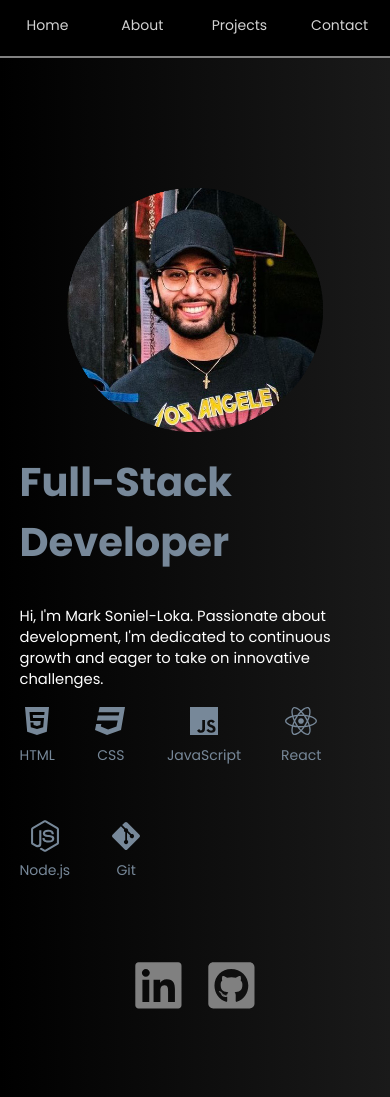
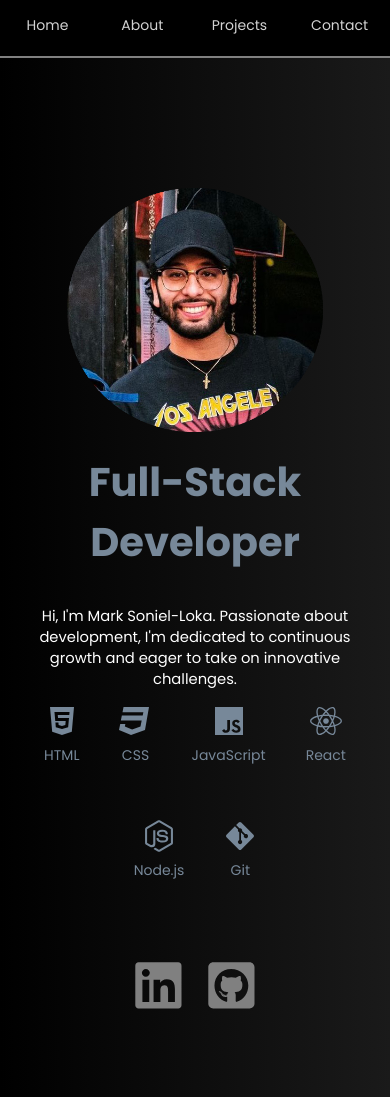
Before and after one commit to mcsl10/Mark-Soniel-Loka-Portfolio, a React (Create React App) app: page / in a window 390 px wide. Shown: the top 1097 px of the page. Built offline with nearby package versions, Linux system fonts and the light colour scheme.

Commit message:
Improved mobile responsiveness and appearance in Home section

```diff
--- a/src/components/Home/Home.js
+++ b/src/components/Home/Home.js
@@ -87,6 +87,10 @@ const Header = styled.h1`
   @media (max-width: 900px) {
     font-size: 2.5rem;
   }
+
+  @media (max-width: 478px) {
+    text-align: center;
+  }
 `;
 
 const IntroText = styled.p`
@@ -95,6 +99,10 @@ const IntroText = styled.p`
 
   @media (max-width: 1370px) {
     font-size: 0.96rem;
+  }
+
+  @media (max-width: 1022px) {
+    text-align: center;
   }
 
   @media (max-width: 900px) {
@@ -221,7 +229,8 @@ const ContainerForTechStack = styled.div`
   display: flex;
   gap: 40px;
   flex-wrap: wrap;
-
+  justify-content: center;
+  align-items: center;
 
   svg {
     width: 2.5rem;
```
